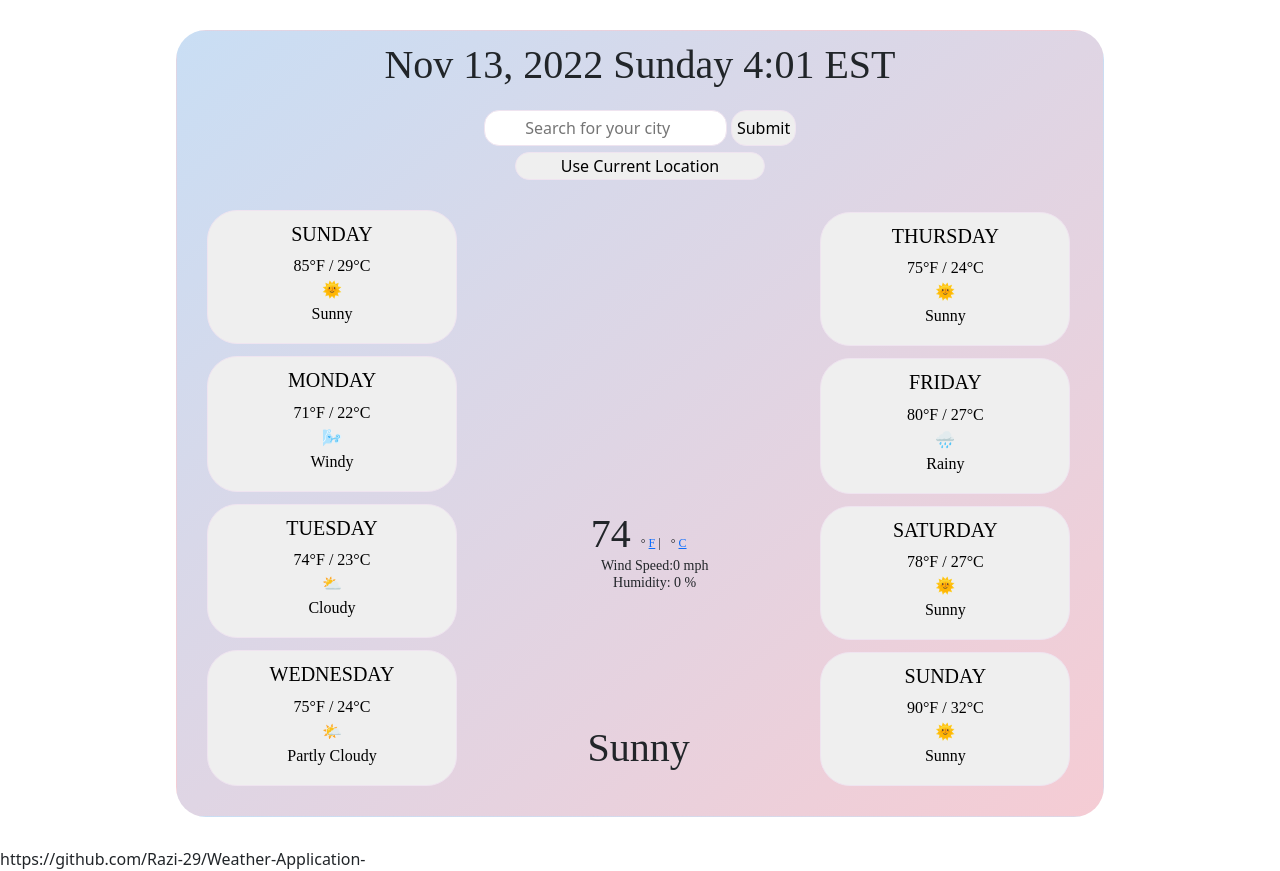
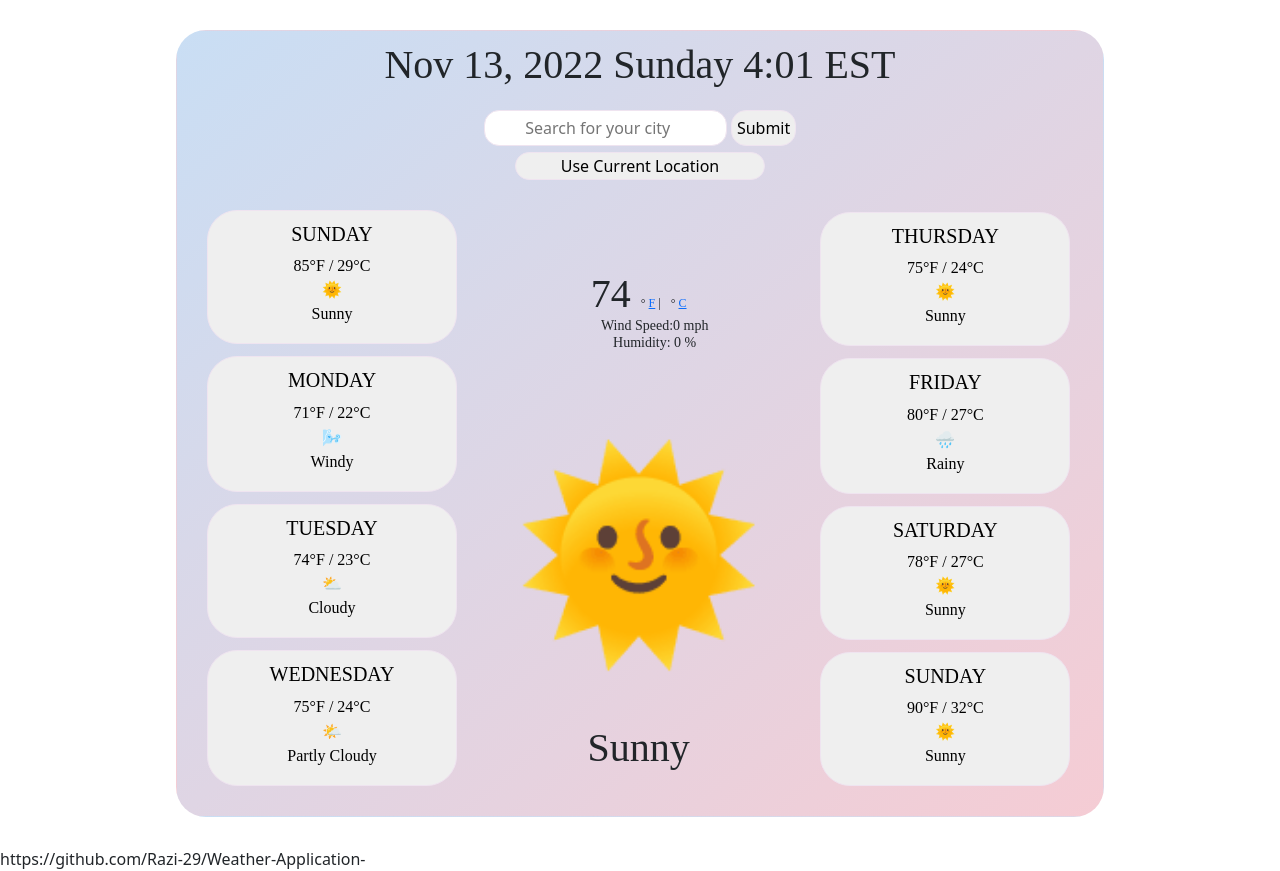
Before and after one commit to Razi-29/Weather-Application-, a plain HTML site: page Index.html in a window 1280 px wide. Drawn offline with nearby package versions, Linux system fonts and the light colour scheme.

Commit message:
update to icon

```diff
--- a/Index.html
+++ b/Index.html
@@ -89,7 +89,7 @@
 <li>Humidity: <span id="humid">0</span> %</li>
 </ul>
     </h2>
-    <h3 alt="icon" id="icon" src="http://shecodes-assets.s3.amazonaws.com/api/weather/icons/scattered-clouds-night.png"></h3>
+    <h3>🌞 </h3>
     <h4>
         Sunny
     </h4>
```
